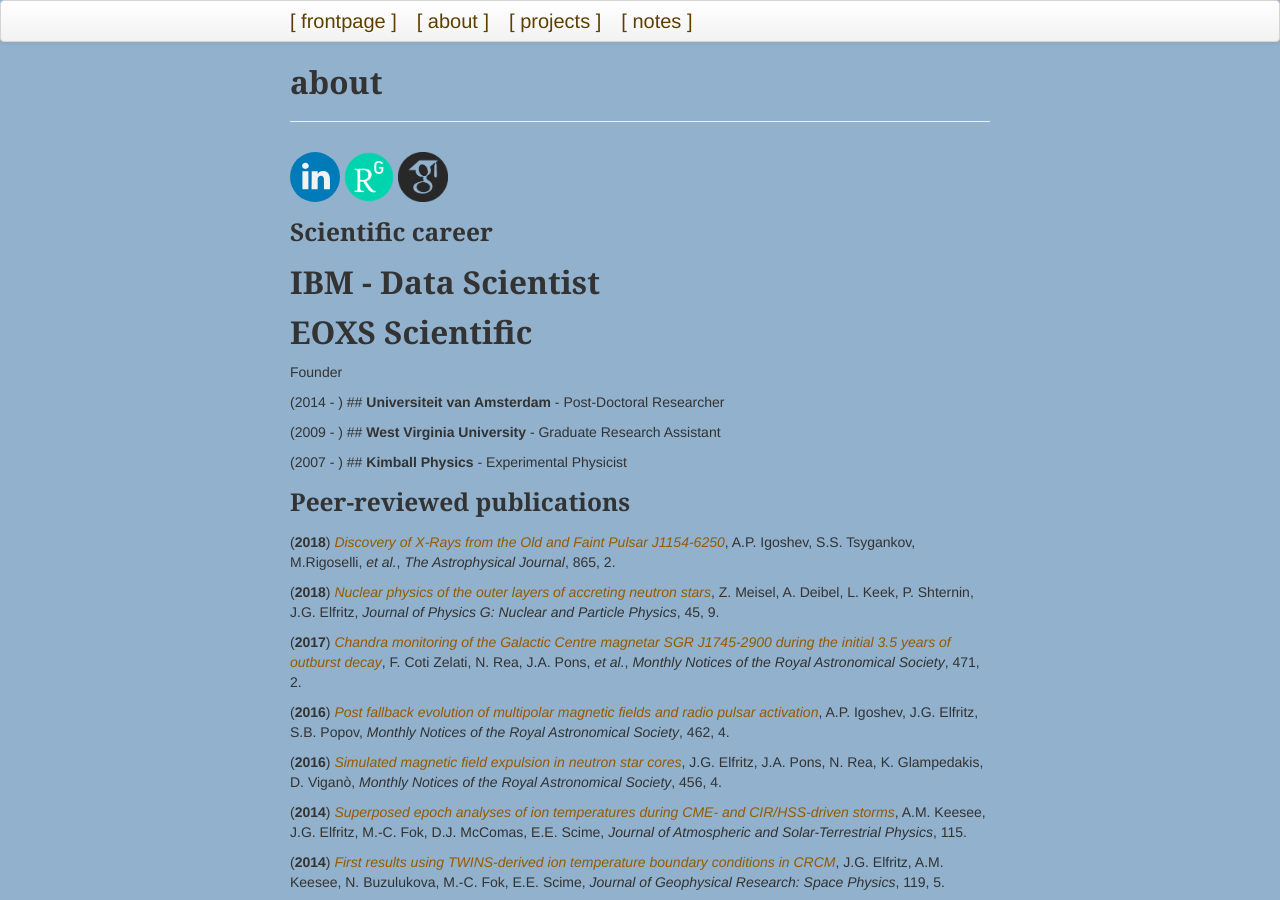
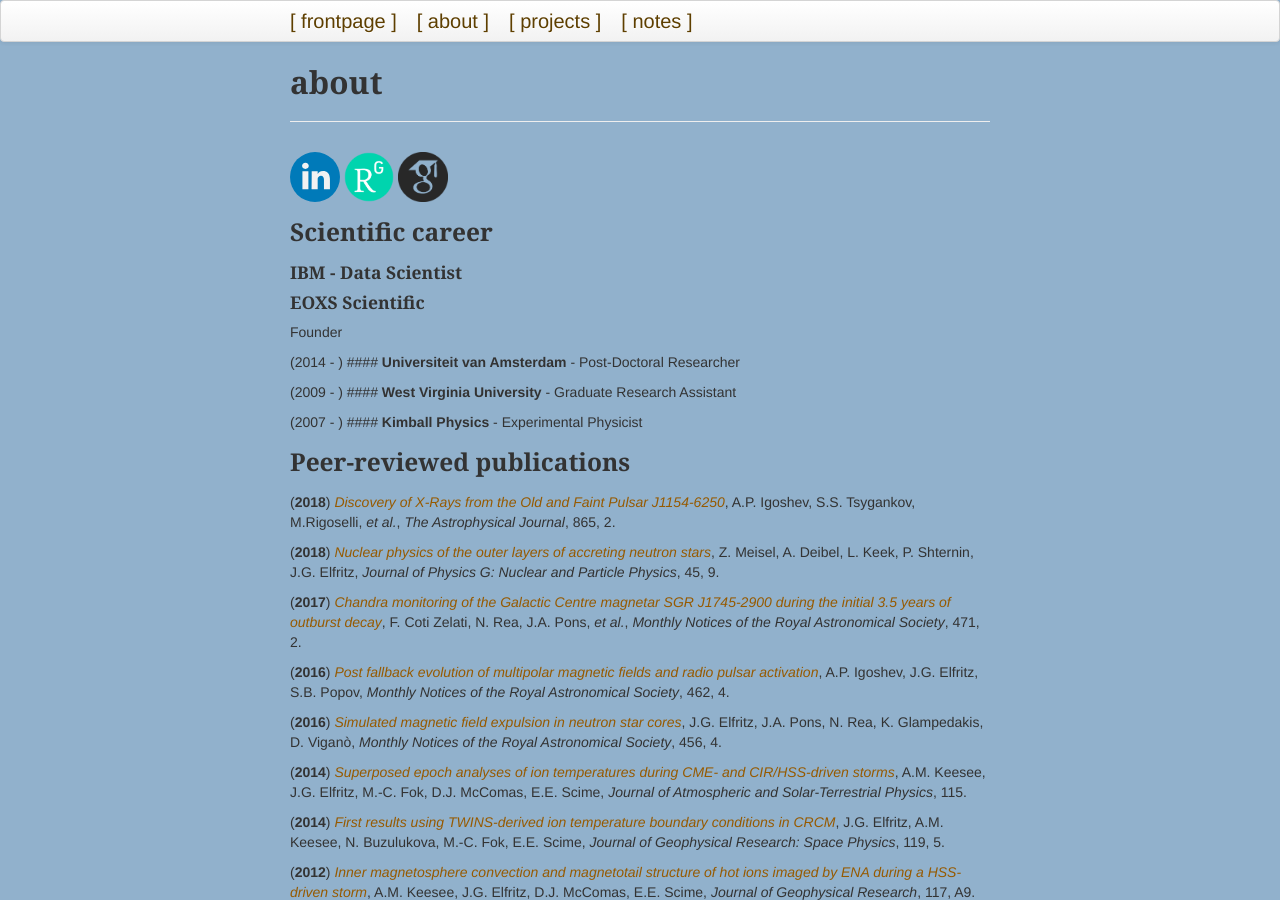
Before and after one commit to justinelfritz/justinelfritz.github.io, a Jekyll site: the page built from pages/about.md, in a window 1280 px wide and 900 px high. Built offline with Jekyll 4.4.1, drawn with Linux system fonts in a browser that asks for light colours.

```diff
--- a/pages/about.md
+++ b/pages/about.md
@@ -8,16 +8,16 @@ description: general synopsis and motivation
 
 ### Scientific career
 
-## **IBM** - Data Scientist
+#### **IBM** - Data Scientist
 
-## **EOXS Scientific**
+#### **EOXS Scientific**
 Founder
 
-(2014 - ) ## **Universiteit van Amsterdam** - Post-Doctoral Researcher
+(2014 - ) #### **Universiteit van Amsterdam** - Post-Doctoral Researcher
 
-(2009 - ) ## **West Virginia University** - Graduate Research Assistant
+(2009 - ) #### **West Virginia University** - Graduate Research Assistant
 
-(2007 - ) ## **Kimball Physics** - Experimental Physicist
+(2007 - ) #### **Kimball Physics** - Experimental Physicist
 
 
 ### Peer-reviewed publications
```
